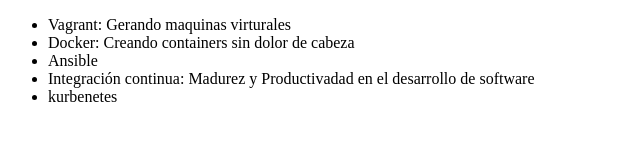
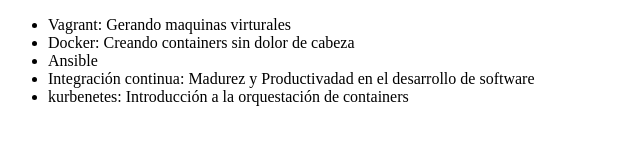
Before and after one commit to jhovan11/alura-git, a plain HTML site: page index.html in a window 1280 px wide. Shown: the whole page, without its empty margins (0-640 px from the left). Drawn offline with Linux system fonts and the light colour scheme.

Commit message:
Modificando el curso de Kubernetes

```diff
--- a/index.html
+++ b/index.html
@@ -10,7 +10,7 @@
          <li> Docker: Creando containers sin dolor de cabeza </li>
          <li> Ansible </li>
          <li> Integración continua: Madurez y Productivadad en el desarrollo de software </li>
-         <li> kurbenetes </li>
+         <li> kurbenetes: Introducción a la orquestación de containers </li>
      </ul>
 </body>
 </html>
```
